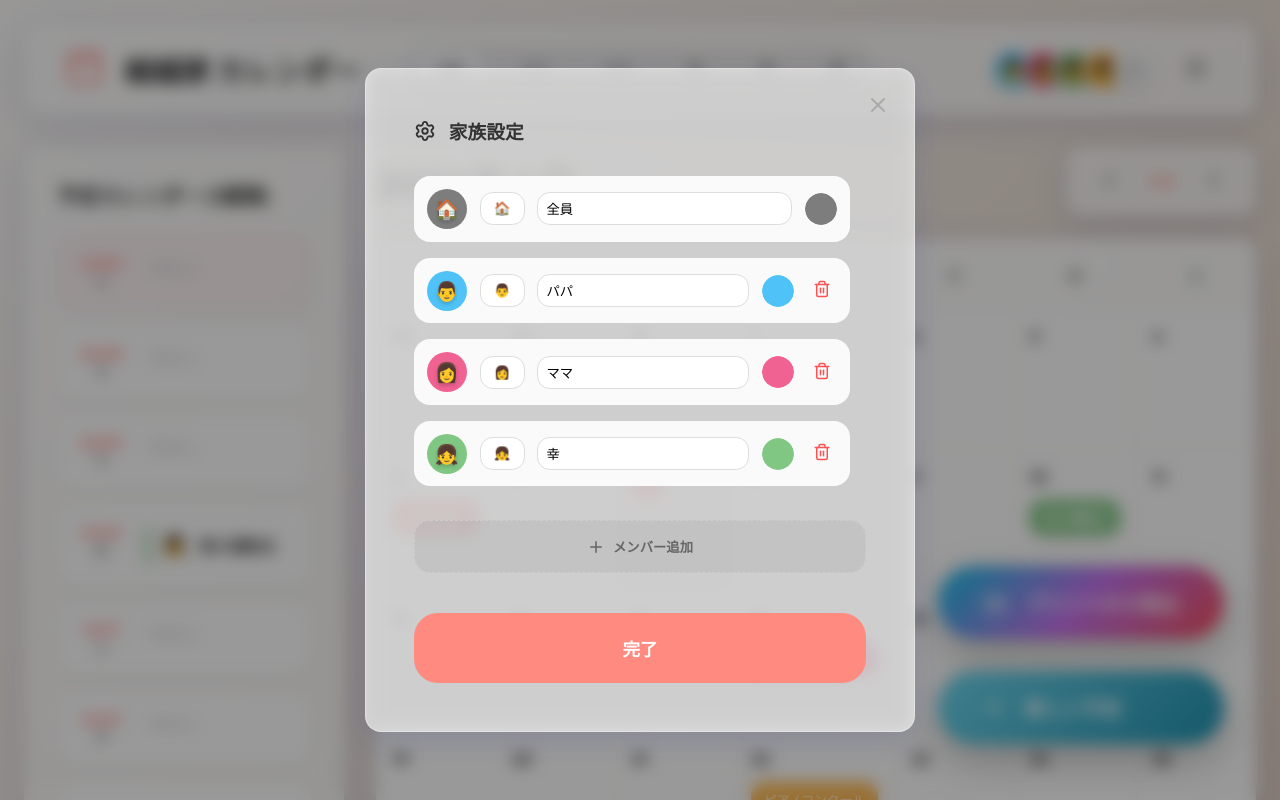
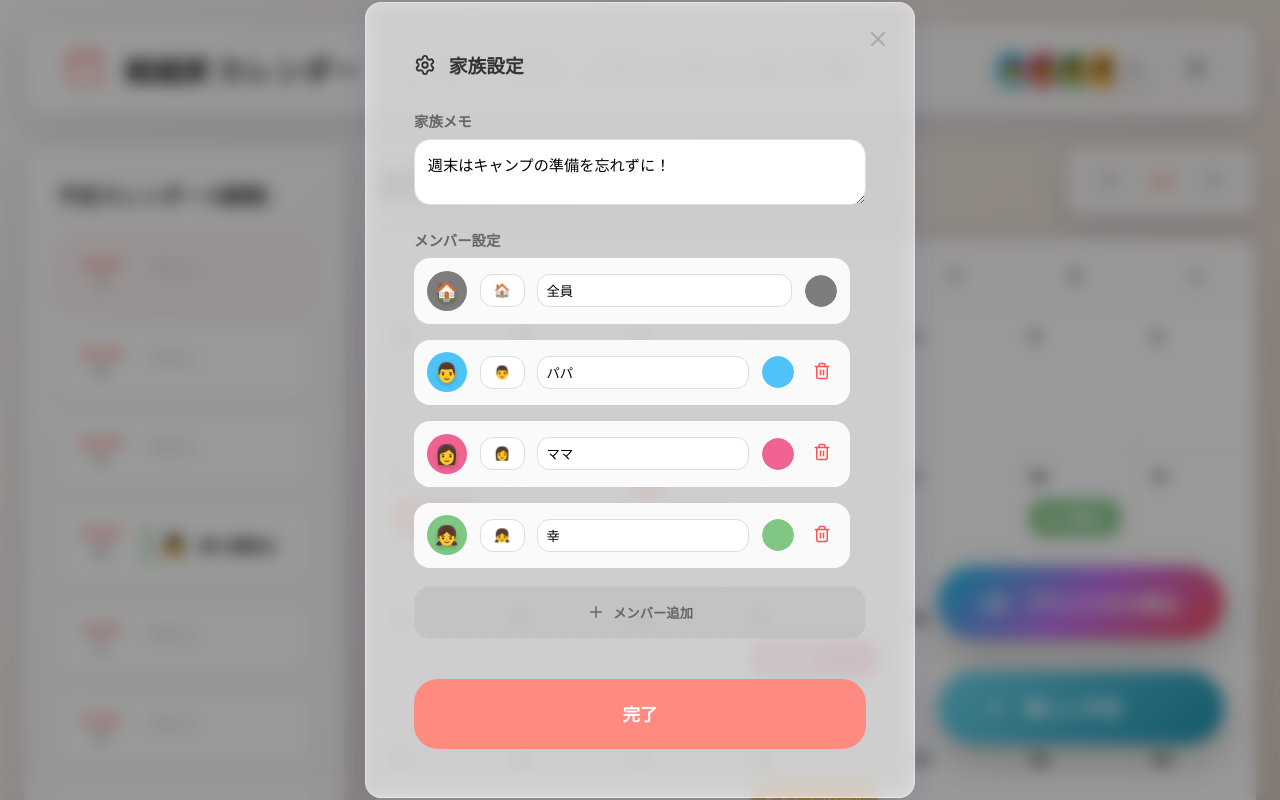
Before and after one commit to showhukutei/ohana-calendar, a React (Vite) app: page / in a window 1280 px wide. Both pictures are taken after a click on the button 1196 px from the left and 69 px from the top of the page. Shown: the top 800 px of the page. Built offline with nearby package versions, Linux system fonts and the light colour scheme.

Commit message:
fix: settings modal crash and add family memo edit

```diff
--- a/src/App.css
+++ b/src/App.css
@@ -332,6 +332,28 @@ body {
   display: flex;
   flex-direction: column;
   gap: 1.5rem;
+}
+
+.settings-section {
+  display: flex;
+  flex-direction: column;
+  gap: 0.5rem;
+}
+
+.settings-label {
+  font-weight: 800;
+  color: #666;
+  font-size: 0.9rem;
+}
+
+.memo-input {
+  width: 100%;
+  padding: 0.8rem;
+  border-radius: 1rem;
+  border: 1px solid #ddd;
+  font-family: inherit;
+  resize: vertical;
+  font-size: 0.95rem;
 }
 
 .settings-form h3 {
--- a/src/App.jsx
+++ b/src/App.jsx
@@ -32,7 +32,15 @@ function App() {
 
   const [familyMembers, setFamilyMembers] = useState(() => {
     const saved = localStorage.getItem('ohana-family');
-    return saved ? JSON.parse(saved) : INITIAL_FAMILY_MEMBERS;
+    if (saved) {
+      const parsed = JSON.parse(saved);
+      return parsed.map((m, i) => ({ ...m, id: m.id || `legacy_${i}`, icon: m.icon || '👤' }));
+    }
+    return INITIAL_FAMILY_MEMBERS;
+  });
+
+  const [familyMemo, setFamilyMemo] = useState(() => {
+    return localStorage.getItem('ohana-memo') || '週末はキャンプの準備を忘れずに！';
   });
 
   const [events, setEvents] = useState(() => {
@@ -46,6 +54,10 @@ function App() {
   useEffect(() => {
     localStorage.setItem('ohana-family', JSON.stringify(familyMembers));
   }, [familyMembers]);
+
+  useEffect(() => {
+    localStorage.setItem('ohana-memo', familyMemo);
+  }, [familyMemo]);
 
   useEffect(() => {
     localStorage.setItem('ohana-events', JSON.stringify(events));
@@ -158,7 +170,7 @@ function App() {
 
           <section className="family-memo glass-card">
             <h3><Heart size={16} /> 家族メモ</h3>
-            <p className="memo-text">週末はキャンプの準備を忘れずに！</p>
+            <p className="memo-text" style={{ whiteSpace: 'pre-wrap' }}>{familyMemo}</p>
           </section>
         </aside>
 
@@ -320,15 +332,29 @@ function App() {
           <Modal onClose={() => setShowSettingsModal(false)}>
             <div className="settings-form">
               <h3><Settings size={22}/> 家族設定</h3>
+
+              <div className="settings-section">
+                <label className="settings-label">家族メモ</label>
+                <textarea
+                  className="memo-input"
+                  value={familyMemo}
+                  onChange={e => setFamilyMemo(e.target.value)}
+                  rows={2}
+                  placeholder="家族への伝言などを書き込みましょう"
+                />
+              </div>
+
+              <div className="settings-section">
+                <label className="settings-label">メンバー設定</label>
                 <div className="settings-members">
                   {familyMembers.map(m => (
                     <div key={m.id} className="settings-member-row">
-                     <div className="settings-member-preview" style={{ backgroundColor: m.color }}>{m.icon}</div>
+                       <div className="settings-member-preview" style={{ backgroundColor: m.color }}>{m.icon || ' '}</div>
                        <input
                          className="icon-input"
                          type="text"
                          maxLength="2"
-                       value={m.icon}
+                         value={m.icon || ''}
                          onChange={(e) => {
                            const newMembers = familyMembers.map(fm => fm.id === m.id ? { ...fm, icon: e.target.value } : fm);
                            setFamilyMembers(newMembers);
@@ -337,7 +363,7 @@ function App() {
                        <input
                          type="text"
                          className="name-input"
-                       value={m.name}
+                         value={m.name || ''}
                          onChange={(e) => {
                            const newMembers = familyMembers.map(fm => fm.id === m.id ? { ...fm, name: e.target.value } : fm);
                            setFamilyMembers(newMembers);
@@ -346,7 +372,7 @@ function App() {
                        <input
                          type="color"
                          className="color-input"
-                       value={m.color}
+                         value={m.color || '#000000'}
                          onChange={(e) => {
                            const newMembers = familyMembers.map(fm => fm.id === m.id ? { ...fm, color: e.target.value } : fm);
                            setFamilyMembers(newMembers);
@@ -369,6 +395,7 @@ function App() {
                 >
                   <Plus size={18}/> メンバー追加
                 </button>
+              </div>
               <button className="submit-btn" onClick={() => setShowSettingsModal(false)}>完了</button>
             </div>
           </Modal>
```
Lines whose indentation alone changed are shown as unchanged.
